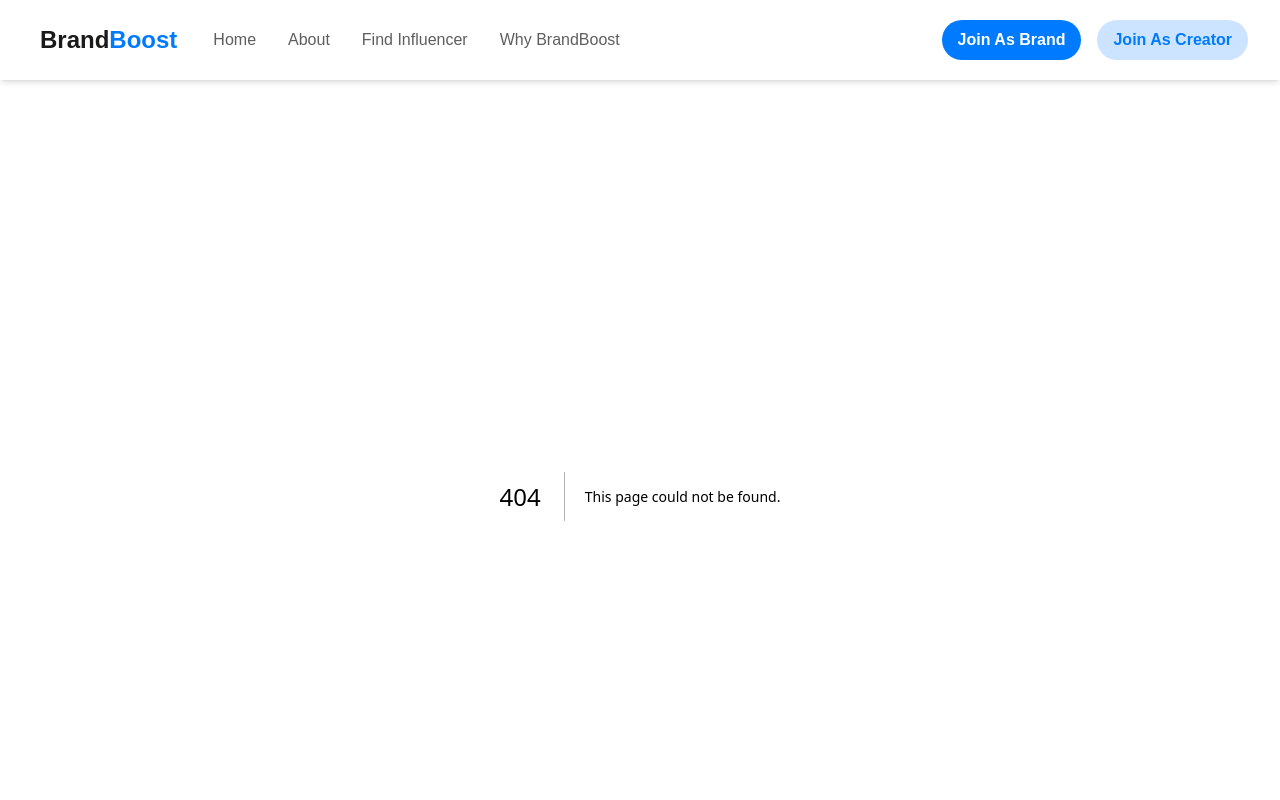
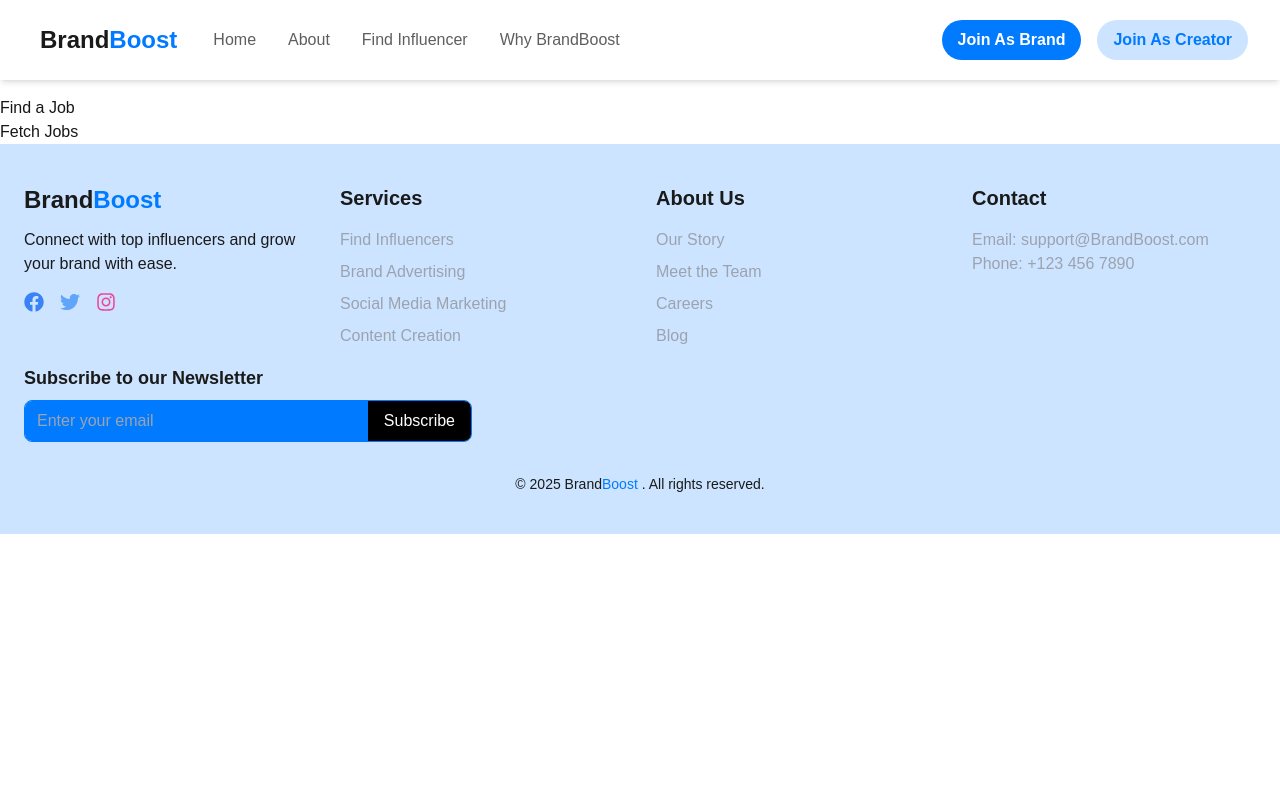
Before and after one commit to dawe014/decx-marketing, a Next.js app: page /FindJobPage in a window 1280 px wide. Before the commit this address had no page. Shown: the top 800 px of the page. Built offline with nearby package versions, Linux system fonts and the light colour scheme.

Commit message:
find job page

```diff
--- /dev/null
+++ b/app/FindJobPage/page.tsx
@@ -0,0 +1,37 @@
+import { useState } from 'react'
+
+const FindJobPage = () => {
+  const [jobs, setJobs] = useState([])
+  const [loading, setLoading] = useState(false)
+  const [error, setError] = useState(null)
+
+  const fetchJobs = async () => {
+    setLoading(true)
+    setError(null)
+    try {
+      const response = await fetch('/api/jobs')
+      const data = await response.json()
+      setJobs(data)
+    } catch (err) {
+      console.log(err)
+    } finally {
+      setLoading(false)
+    }
+  }
+
+  return (
+    <div>
+      <h1>Find a Job</h1>
+      <button onClick={fetchJobs}>Fetch Jobs</button>
+      {loading && <p>Loading...</p>}
+      {error && <p>{error}</p>}
+      <ul>
+        {jobs?.map((job) => (
+          <li key={job}>{job}</li>
+        ))}
+      </ul>
+    </div>
+  )
+}
+
+export default FindJobPage
```
